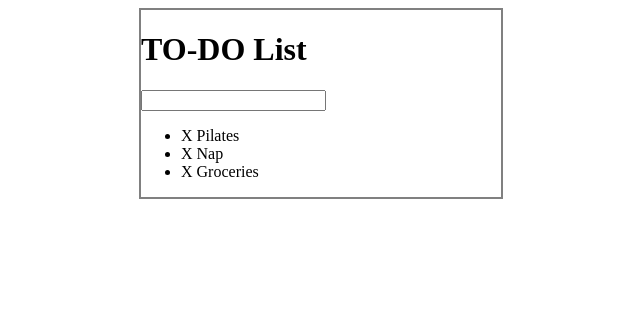
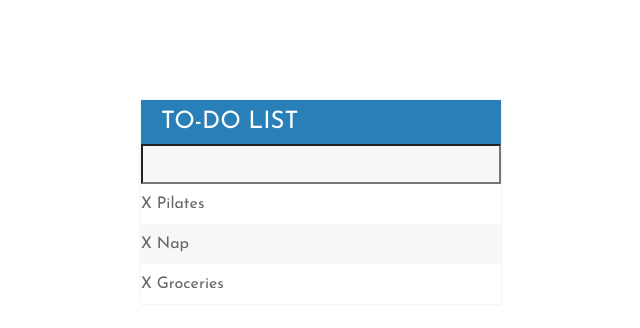
Before and after one commit to afterthebleep/TODO-List, a plain HTML site: page assets/index.html in a window 1280 px wide. Shown: the whole page, without its empty margins (319-959 px from the left). Drawn offline with Linux system fonts and the light colour scheme.

Commit message:
WIP cont'd: Styling

```diff
--- a/assets/css/todo.css
+++ b/assets/css/todo.css
@@ -1,5 +1,52 @@
+body {
+  font-family: 'Josefin Sans', sans-serif;
+}
+
+h1 {
+  background: #2980b9;
+  color: white;
+  margin: 0;
+  padding: 10px 20px;
+  text-transform: uppercase;
+  font-size: 24px;
+  font-weight: normal;
+}
+
+ul {
+  list-style: none;
+  margin: 0px;
+  padding: 0px;
+}
+
+li {
+  background: #fff;
+  height: 40px;
+  line-height: 40px;
+  color: #666;
+}
+
+li:nth-child(2n) {
+background: #f7f7f7;
+}
+
+input {
+  font-size: 20;
+  background: #f7f7f7;
+  width: 100%;
+  padding: 13 13 13 20;
+  box-sizing: border-box;
+  height: 40px;
+  line-height: 40px;
+}
+
 #container {
   width: 360px;
-  margin: 0 auto;
-  border: 2px solid grey;
+  margin: 100px auto;
+  background: #f7f7f7;
+  box-shadow: 0 0 3px rgba(0, 0, 0, 0.1);
 }
+
+.completed {
+  color: gray;
+  text-decoration: line-through;
+}
--- a/assets/index.html
+++ b/assets/index.html
@@ -3,6 +3,7 @@
 <head>
   <title>TODO List App</title>
   <link rel="stylesheet" href="css/todo.css">
+  <link href="https://fonts.googleapis.com/css?family=Josefin+Sans" rel="stylesheet">
 </head>
 <body>
 
--- a/assets/js/todo.js
+++ b/assets/js/todo.js
@@ -1,14 +1,23 @@
 // check off specific todos by clicking item
-$("li").click(function() {
-  //if li is gray
-  if($(this).css("color") === "gray"){
-    //turn it back
-    console.log("currently gray!")
+$("ul").on("click", "li", function() {
+  $(this).toggleClass("completed");
+});
+//click on X to delete todo
+$("ul").on("click", "span", function(event){
+  $(this).parent().fadeOut(500, function(){
+    $(this).remove();
+  });
+  event.stopPropagation(); // stops bubbling up to other elements
+})
+//
+$("input[type='text']").keypress(function(event){
+  if(event.which === 13) {
+    //get new todo from input
+    let todoText = $(this).val()
+    //empties the input
+    $(this).val("")
+    //creat new li and add to ul
+    $("ul").append("<li><span>X</span> " + todoText + "</li>")
+
   }
-  //else
-      //turn it gray
-  $(this).css({
-    color: "gray",
-    textDecoration: "line-through"
-  });
-});
+})
```
